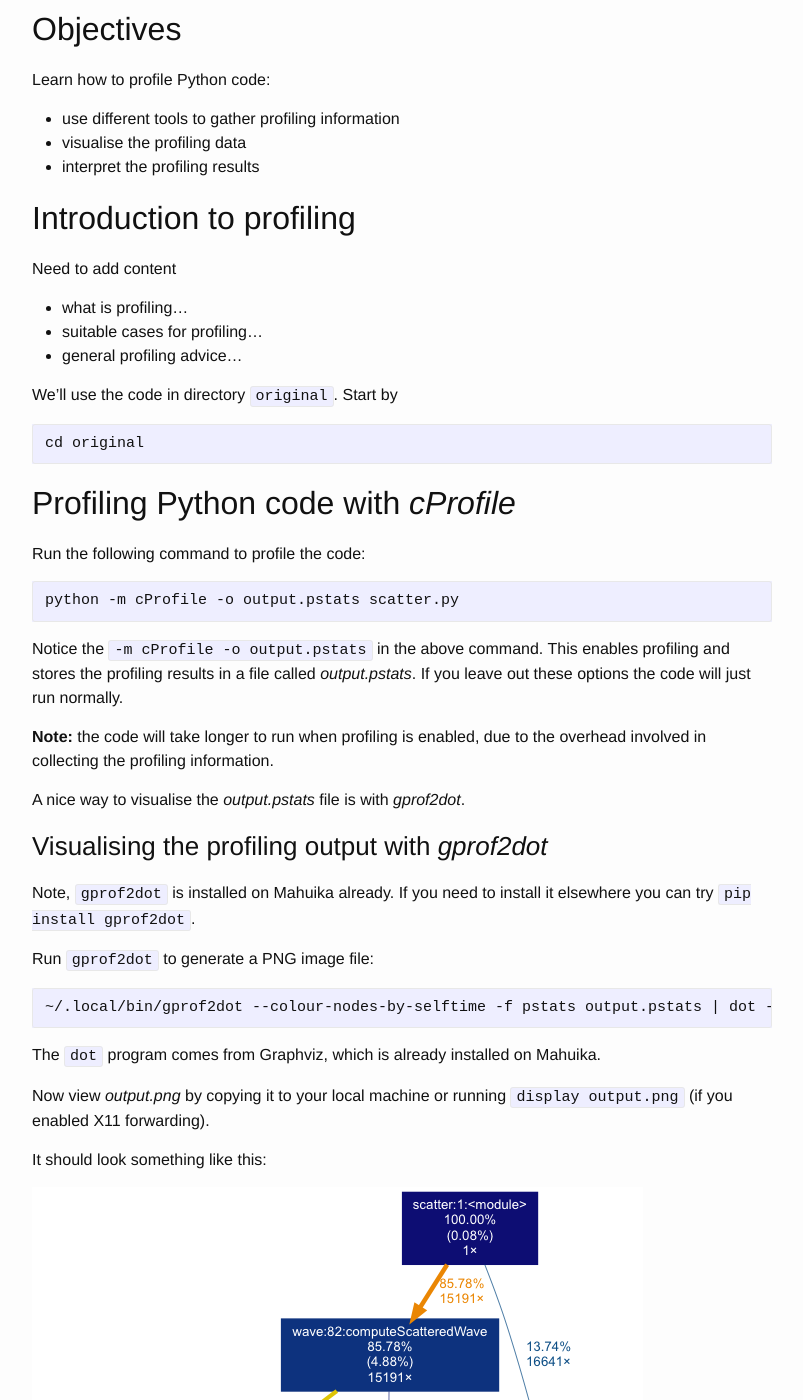
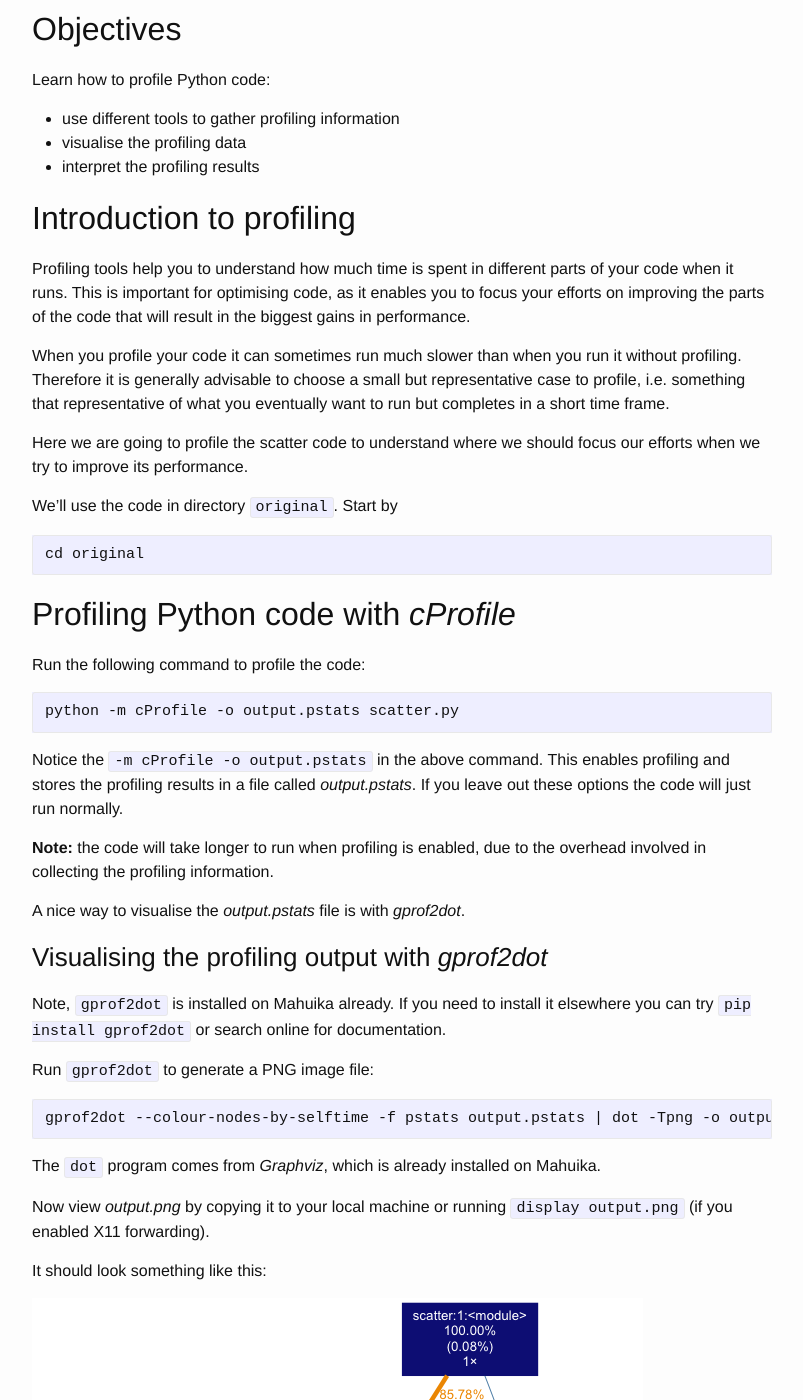
Before and after one commit to nesi/perf-training, a Jekyll site: the page built from _lessons/python-scatter/01-profiling.md, in a window 1280 px wide and 1400 px high, scrolled down 637 px. Shown: the whole window, without its empty margins (238-1041 px from the left). Built offline with Jekyll 4.4.1, drawn with Linux system fonts in a browser that asks for light colours; some of the changed text lies outside the part shown.

Commit message:
Adding intro and summary to profiling

````diff
--- a/_lessons/python-scatter/01-profiling.md
+++ b/_lessons/python-scatter/01-profiling.md
@@ -4,7 +4,6 @@ title: Profiling
 permalink: /python-scatter/profiling
 chapter: python-scatter
 ---
-
 
 ## Objectives
 
@@ -16,11 +15,18 @@ Learn how to profile Python code:
 
 ## Introduction to profiling
 
-Need to add content
+Profiling tools help you to understand how much time is spent in different
+parts of your code when it runs. This is important for optimising code, as it
+enables you to focus your efforts on improving the parts of the code that
+will result in the biggest gains in performance.
 
-* what is profiling...
-* suitable cases for profiling...
-* general profiling advice...
+When you profile your code it can sometimes run much slower than when you run
+it without profiling. Therefore it is generally advisable to choose a small
+but representative case to profile, i.e. something that representative of what
+you eventually want to run but completes in a short time frame.
+
+Here we are going to profile the scatter code to understand where we should
+focus our efforts when we try to improve its performance.
 
 We'll use the code in directory `original`. Start by
 
@@ -48,15 +54,15 @@ A nice way to visualise the  *output.pstats* file is with *gprof2dot*.
 ### Visualising the profiling output with *gprof2dot*
 
 Note, `gprof2dot` is installed on Mahuika already. If you need to install it
-elsewhere you can try `pip install gprof2dot`.
+elsewhere you can try `pip install gprof2dot` or search online for documentation.
 
 Run `gprof2dot` to generate a PNG image file:
 
 ```
-~/.local/bin/gprof2dot --colour-nodes-by-selftime -f pstats output.pstats | dot -Tpng -o output.png
+gprof2dot --colour-nodes-by-selftime -f pstats output.pstats | dot -Tpng -o output.png
 ```
 
-The `dot` program comes from Graphviz, which is already installed on
+The `dot` program comes from *Graphviz*, which is already installed on
 Mahuika.
 
 Now view *output.png* by copying it to your local machine or running
@@ -207,4 +213,5 @@ at the page linked above.
 
 ## Summary
 
-**Need to add content**
+You should now be able to profile code to help understand where time is being
+spent in a Python code.
````
